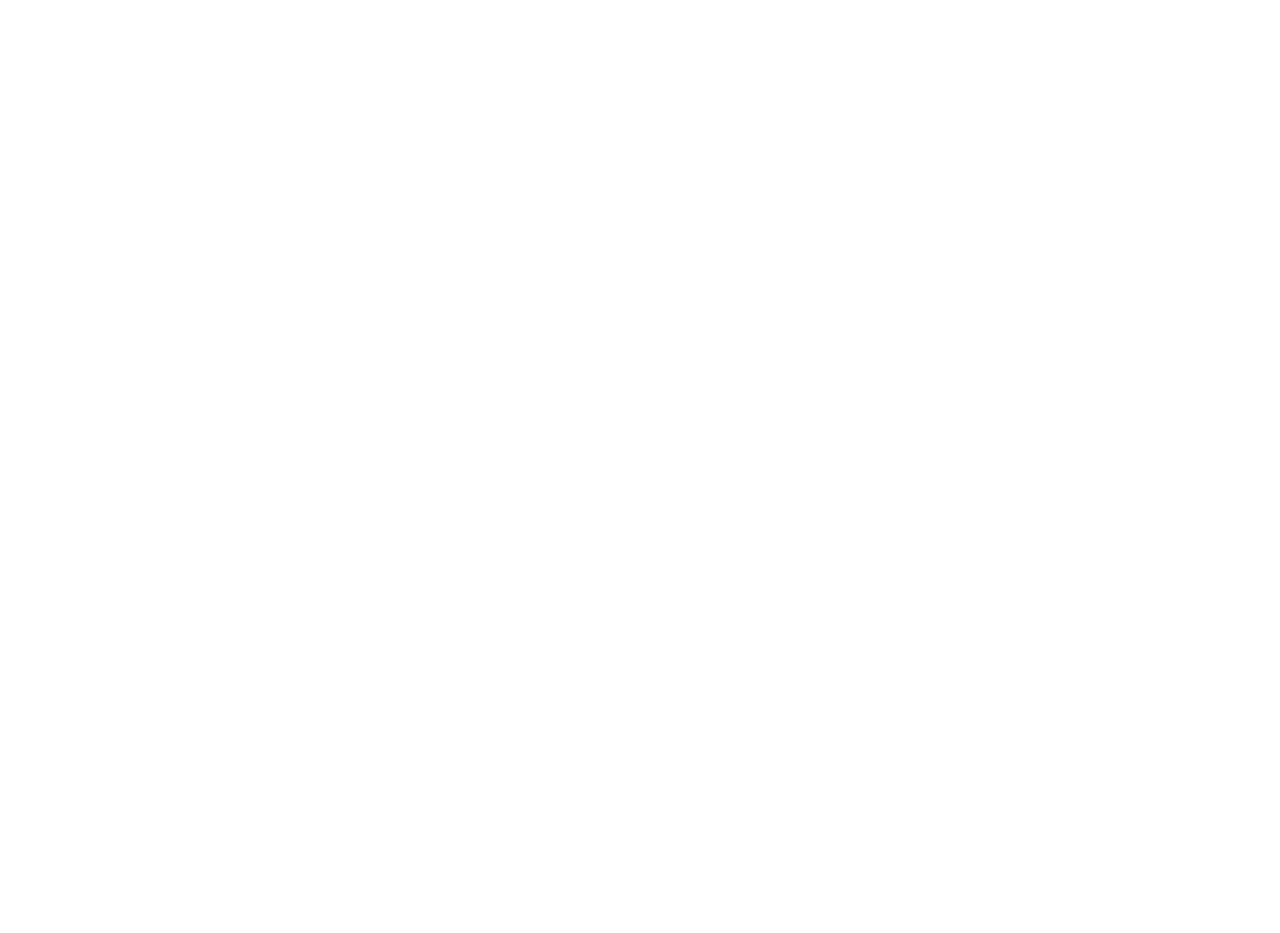
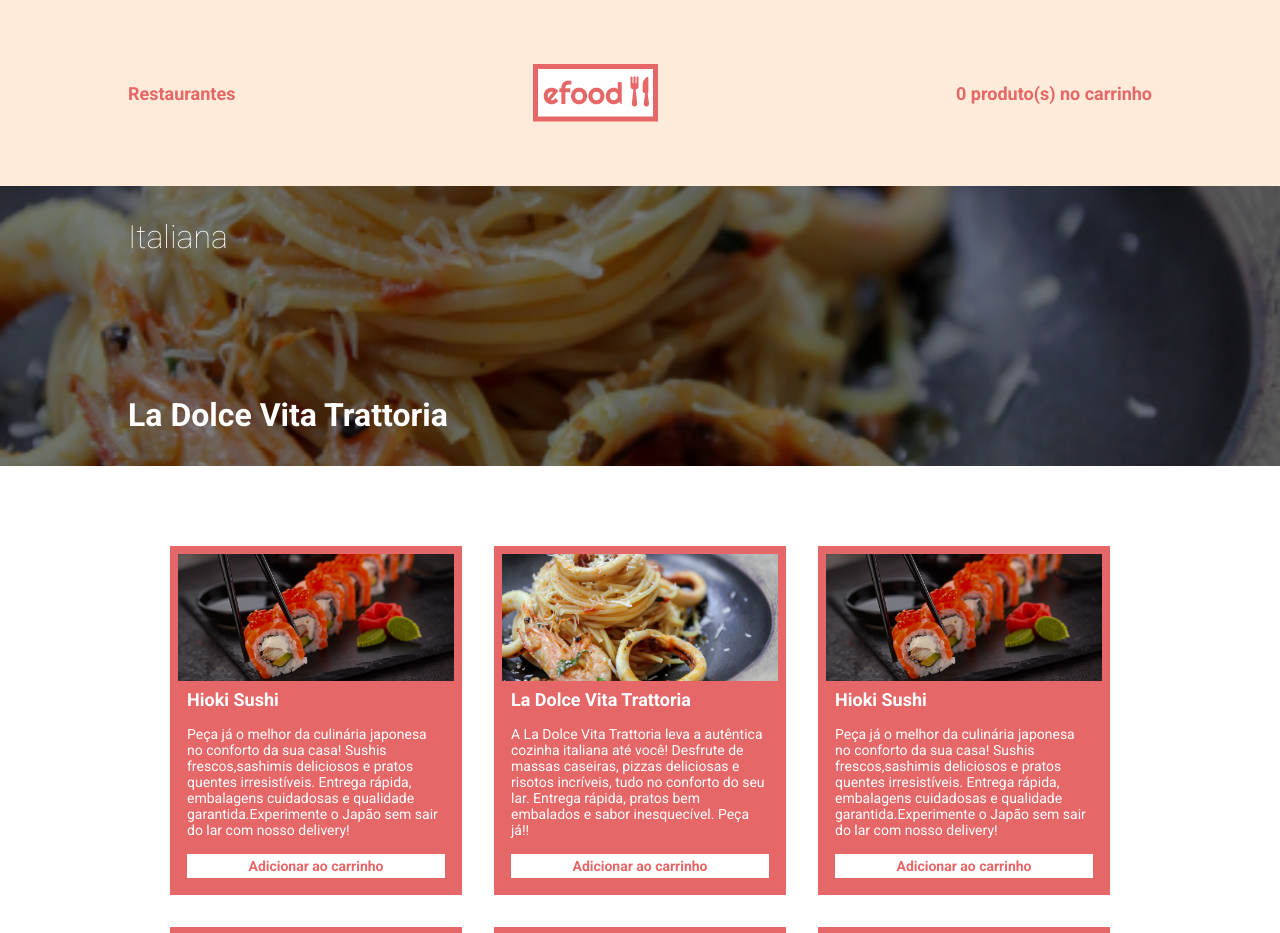
Before and after one commit to KauaOnoratoDev/efood, a React (Create React App) app: page /saibaMais/1 in a window 1280 px wide. Before the commit this address had no page. Shown: the top 933 px of the page. Before the commit the page ends 800 px from the top, so only its background shows below. Built offline with nearby package versions, Linux system fonts and the light colour scheme.

Commit message:
Criando detalhes do prato

```diff
--- a/src/components/Cards/index.tsx
+++ b/src/components/Cards/index.tsx
@@ -1,7 +1,10 @@
 import { Link } from 'react-router-dom'
-import { Button, Cards, Container, Conteudo, List, Text } from './styles'
+import { Cards, Container, Conteudo, List, Text } from './styles'
+import { Button } from '../../styles'
 import { restaurantes } from '../../models/restaurantes'
 import { comidas } from '../../models/comidas'
+import { useState } from 'react'
+import DetalhesComida from '../DetalhesComida'
 
 export type Props = {
     tipo: 'comidas' | 'restaurantes'
@@ -18,9 +21,11 @@
         return restaurantes
     }
 
+    const [botao, setBotao] = useState(false)
     return (
+        <>
                 <Container>
-            <div className="container">
+                    <div className="container" onClick={() => botao && setBotao(false)}>
                         <List tipo={tipo}>
                             {item().map((i) => (
                                 <Cards tipo={tipo} key={i.id}>
@@ -28,13 +33,17 @@
                                     <Conteudo>
                                         <h2>{i.h2}</h2>
                                         <Text>{i.p}</Text>
-                                <Button tipo={tipo} type="button"><Link to={to}>{titleButton}</Link></Button>
+                                        <Button onClick={() => setBotao(true)} tipo={tipo} type="button"><Link to={to}>{titleButton}</Link></Button>
                                     </Conteudo>
                                 </Cards>
                             ))}
                         </List>
                     </div>
                 </Container>
+            {botao && (
+                <DetalhesComida />
+            )}
+        </>
     )
 }
 
--- a/src/components/Cards/styles.ts
+++ b/src/components/Cards/styles.ts
@@ -44,21 +44,3 @@
     width: 100%;
     margin: 16px 0;
 `
-
-export const Button = styled.button <Omit<Props, 'titleButton' | 'to'>>`
-    width: ${(props) => props.tipo === 'comidas' && '100%'};
-    background-color: ${(props) => props.tipo === 'comidas' ? `${Cores.branco}` : `${Cores.laranja}`};
-    padding: 4px 6px;
-    font-size: 14px;
-    border: none;
-    cursor: pointer;
-    transition: ease 0.1s;
-
-    a {
-        color: ${(props) => props.tipo === 'comidas' ? `${Cores.laranja}` : `${Cores.branco}`};
-    }
-
-    &:hover {
-        scale: 1.05;
-    }
-`
--- /dev/null
+++ b/src/components/DetalhesComida/index.tsx
@@ -0,0 +1,18 @@
+import { Button } from "../../styles"
+import { Container, Title, Text, Conteudo } from "./styles"
+import food1 from '../../assets/images/food1.png'
+
+const DetalhesComida = () => (
+    <Container>
+            <img src={food1} alt="" />
+            <Conteudo>
+                <Title>Pizza Marguerita</Title>
+                <Text>A pizza Margherita é uma pizza clássica da culinária italiana, reconhecida por sua simplicidade e sabor inigualável. Ela é feita com uma base de massa fina e crocante, coberta com molho de tomate fresco, queijo mussarela de alta qualidade, manjericão fresco e azeite de oliva extra-virgem. A combinação de sabores é perfeita, com o molho de tomate suculento e ligeiramente ácido, o queijo derretido e cremoso e as folhas de manjericão frescas, que adicionam um toque de sabor herbáceo. É uma pizza simples, mas deliciosa, que agrada a todos os paladares e é uma ótima opção para qualquer ocasião.<br /><br />
+                    Serve: de 2 a 3 pessoas
+                </Text>
+                <Button tipo="comidas" type="submit">Adicionar ao carrinho - R$ 60,90</Button>
+            </Conteudo>
+    </Container>
+)
+
+export default DetalhesComida
--- /dev/null
+++ b/src/components/DetalhesComida/styles.ts
@@ -0,0 +1,41 @@
+import styled from "styled-components";
+import { Button, Cores } from "../../styles";
+
+export const Container = styled.div`
+    padding: 32px;
+    background-color: ${Cores.laranja};
+    color: ${Cores.branco};
+    max-width: 960px;
+    width: 100%;
+    margin: 0 auto;
+    position: fixed;
+    top: 25vh;
+    left: calc((100vw - 960px) / 2);
+    display: flex;
+
+    img {
+        width: 280px;
+        height: 280px;
+    }
+
+    `
+
+export const Conteudo = styled.div`
+    margin-left: 24px;
+
+    ${Button} {
+        width: 60%;
+    }
+`
+
+export const Title = styled.h4`
+    font-size: 18px;
+    font-weight: bold;
+    width: 100%;
+`
+
+export const Text = styled.p`
+    font-size: 14px;
+    line-height: 22px;
+    margin: 16px 0;
+`
--- a/src/pages/Home/index.tsx
+++ b/src/pages/Home/index.tsx
@@ -5,7 +5,7 @@
 const Home = () => (
     <>
         <Header />
-        <Restaurants tipo="restaurantes" to="/saibaMais" titleButton="Saiba mais" />
+        <Restaurants tipo="restaurantes" to="/saibaMais/1" titleButton="Saiba mais" />
         <Footer />
     </>
 )
--- a/src/routes.tsx
+++ b/src/routes.tsx
@@ -5,7 +5,7 @@
 const Rotas = () => (
   <Routes>
     <Route path="/" element={<Home />} />
-    <Route path='/saibaMais' element={<SaibaMais />} />
+    <Route path='/saibaMais/:id' element={<SaibaMais />} />
   </Routes>
 )
 
--- a/src/styles.ts
+++ b/src/styles.ts
@@ -1,4 +1,5 @@
-import { createGlobalStyle } from 'styled-components'
+import styled, { createGlobalStyle } from 'styled-components'
+import { Props } from './components/Cards'
 
 export const GlobalStyle = createGlobalStyle`
     * {
@@ -22,3 +23,23 @@
     laranja: '#E66767',
     branco: '#fff'
 }
+
+export const Button = styled.button <Omit<Props, 'titleButton' | 'to'>>`
+    width: ${(props) => props.tipo === 'comidas' && '100%'};
+    background-color: ${(props) => props.tipo === 'comidas' ? `${Cores.branco}` : `${Cores.laranja}`};
+    color: ${(props) => props.tipo === 'comidas' ? `${Cores.laranja}` : `${Cores.branco}`};
+    padding: 4px 6px;
+    font-size: 14px;
+    font-weight: bold;
+    border: none;
+    cursor: pointer;
+    transition: ease 0.1s;
+
+    a {
+        color: ${(props) => props.tipo === 'comidas' ? `${Cores.laranja}` : `${Cores.branco}`};
+    }
+
+    &:hover {
+        scale: 1.05;
+    }
+`
```
Also changed, not shown: src/pages/SaibaMais/index.tsx (line endings or trailing spaces). Lines whose indentation alone changed are shown as unchanged.
